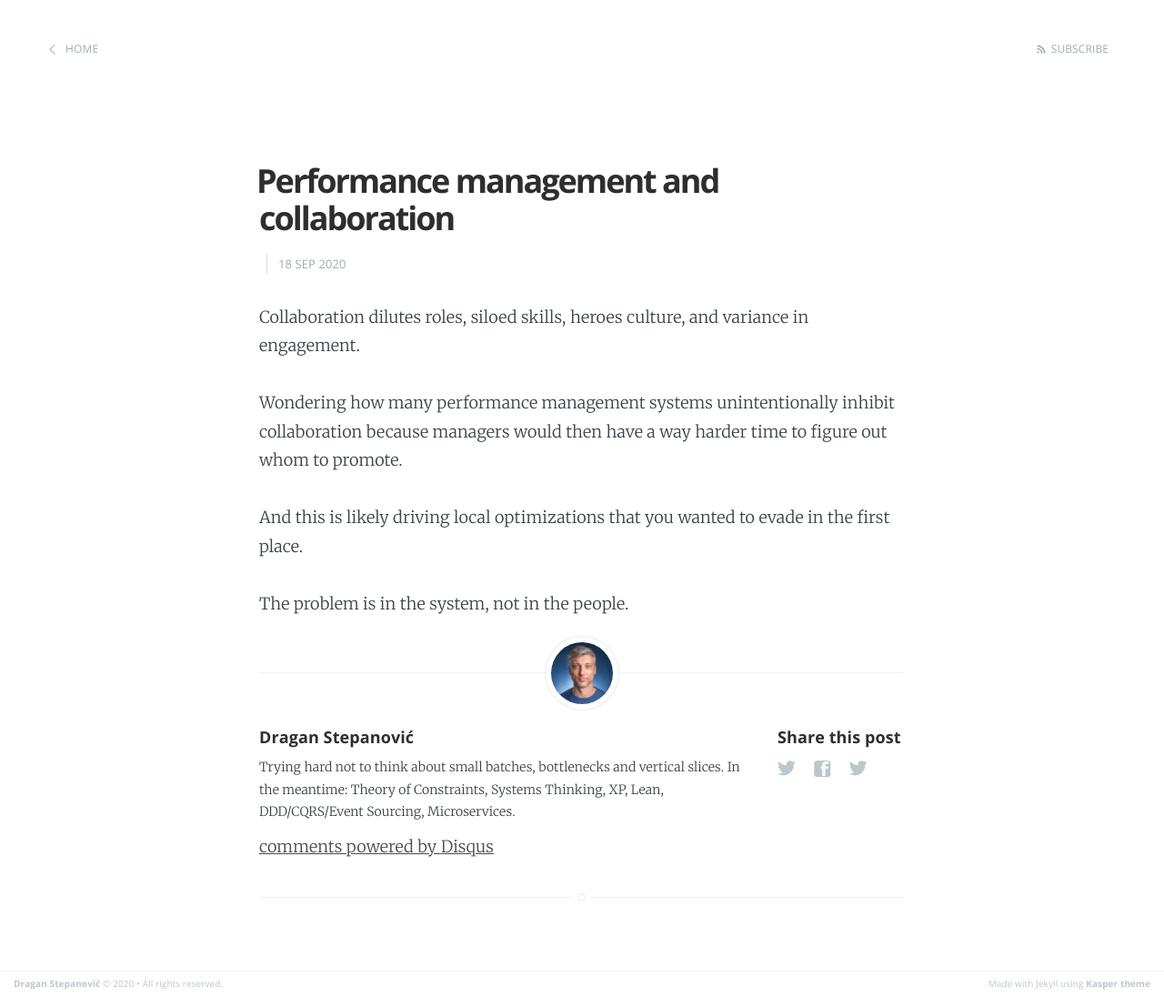
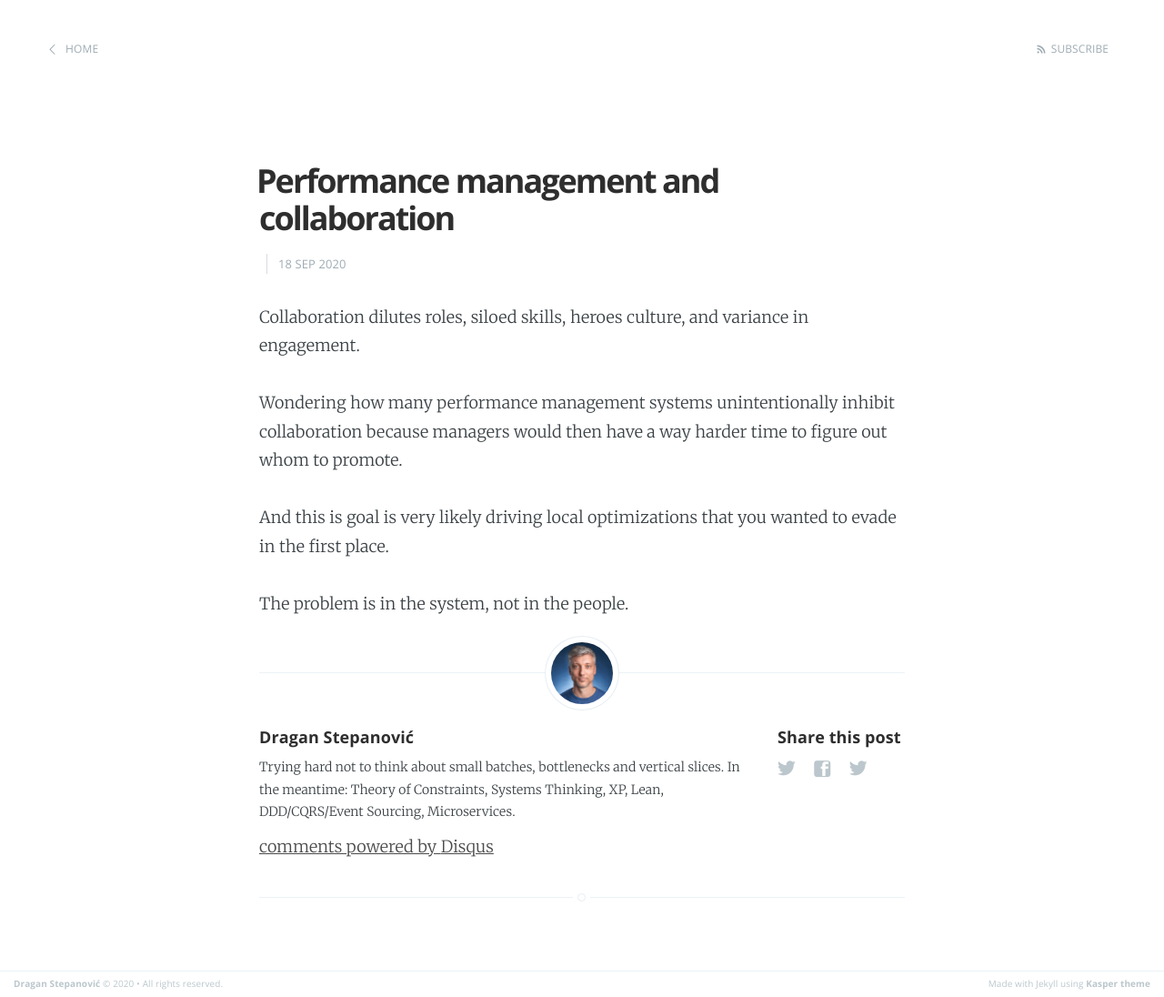
Before and after one commit to dragan-stepanovic/dragan-stepanovic.github.io, a Jekyll site: the page built from _posts/2020-09-18-performance-management-and-collaboration.md, in a window 1280 px wide. Shown: the whole page at 91% size. Built offline with Jekyll 4.4.1, drawn with Linux system fonts in a browser that asks for light colours; our own code applies the rules of GitHub Pages for plain Markdown files; comment, search, counter and statistics services are not loaded.

Commit message:
Update 2020-09-18-performance-management-and-collaboration.md

```diff
--- a/_posts/2020-09-18-performance-management-and-collaboration.md
+++ b/_posts/2020-09-18-performance-management-and-collaboration.md
@@ -6,6 +6,6 @@ Collaboration dilutes roles, siloed skills, heroes culture, and variance in enga
 
 Wondering how many performance management systems unintentionally inhibit collaboration because managers would then have a way harder time to figure out whom to promote.
 
-And this is likely driving local optimizations that you wanted to evade in the first place.
+And this is goal is very likely driving local optimizations that you wanted to evade in the first place.
 
 The problem is in the system, not in the people.
```
